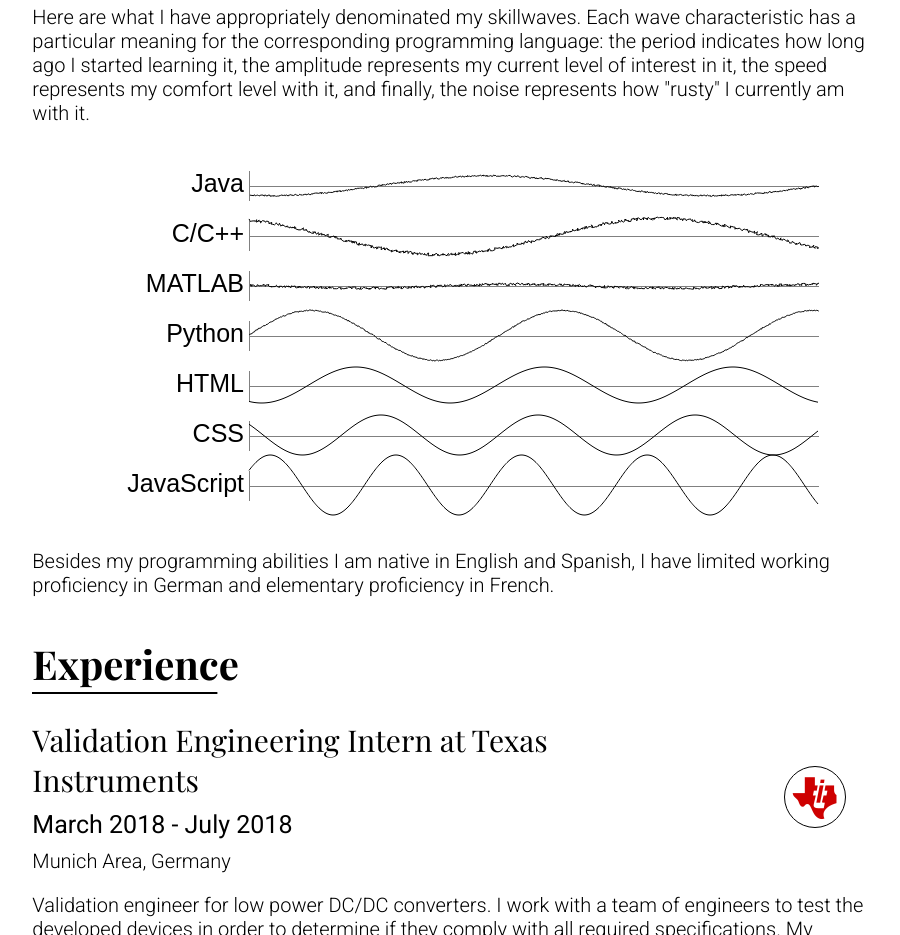
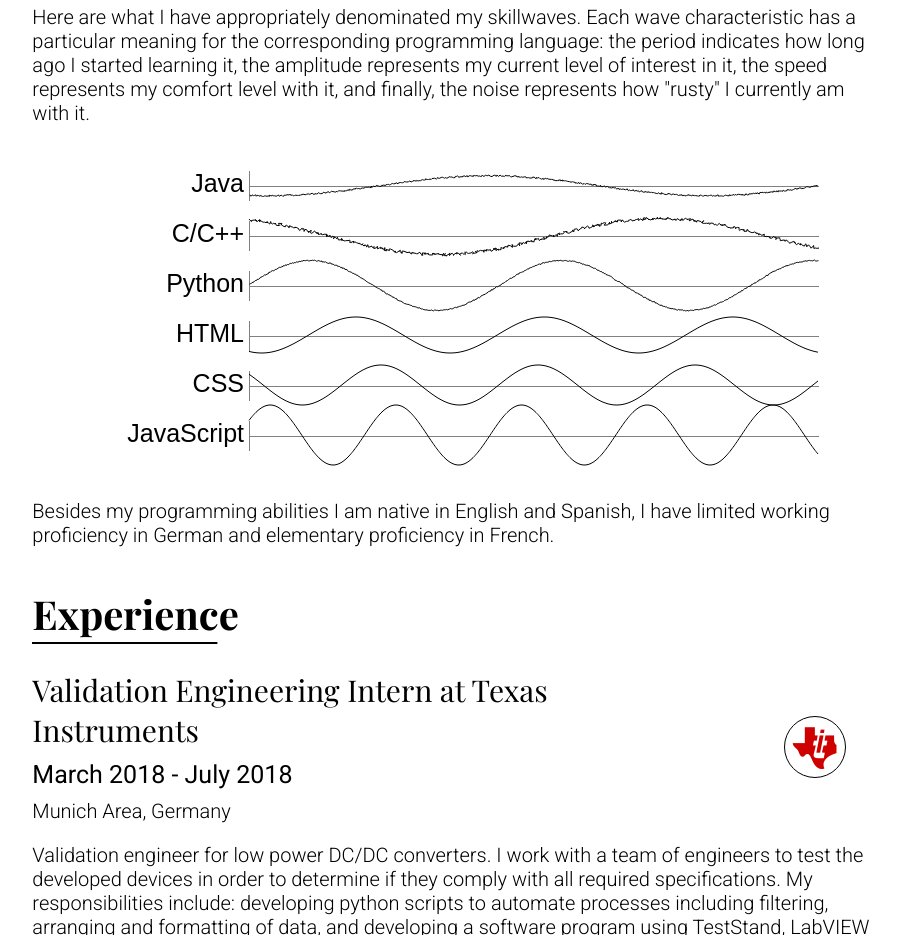
Before and after one commit to cpotdevin/cpotdevindotcom, a React (Create React App) app in the folder app/: page / in a window 1280 px wide. Shown: the part 940-1875 px from the top of the page, without its empty margins (181-1081 px from the left). Built offline with nearby package versions, Linux system fonts and the light colour scheme.

Commit message:
update skillwaves

```diff
--- a/app/src/main-pages/about-me/AboutMe.js
+++ b/app/src/main-pages/about-me/AboutMe.js
@@ -32,7 +32,7 @@ const AboutMe = () => (
         <p>Here are what I have appropriately denominated my skillwaves. Each wave characteristic has a particular meaning for the corresponding programming language: the period indicates how long ago I started learning it, the amplitude represents my current level of interest in it, the speed represents my comfort level with it, and finally, the noise represents how "rusty" I currently am with it.</p>
       </Grid>
       <Grid item className='skillset' xs={10} md={8}>
-        <Canvas width='600' height='400' canvasID='canvas-test'/>
+        <Canvas width='600' height='350' canvasID='canvas-test'/>
       </Grid>
       <Grid item className='skillset-text' xs={10} md={8}>
         <p>Besides my programming abilities I am native in English and Spanish, I have limited working proficiency in German and elementary proficiency in French.</p>
--- a/app/src/proyects/test/SkillWaves.js
+++ b/app/src/proyects/test/SkillWaves.js
@@ -36,11 +36,11 @@ class SkillWaves {
     this.t += 0.01;
     this.drawSine(50, this.t, 10, 70, 12, 1.5, 'Java');
     this.drawSine(100, this.t, 18, 70, 2, 3, 'C/C++');
-    this.drawSine(150, this.t, 2, 50, 6, 2.5, 'MATLAB');
-    this.drawSine(200, this.t, 25, 40, 8, 1, 'Python');
-    this.drawSine(250, this.t, 18, 30, 10, 0, 'HTML');
-    this.drawSine(300, this.t, 20, 25, 4, 0, 'CSS');
-    this.drawSine(350, this.t, 30, 20, 10, 0, 'JavaScript');
+    // this.drawSine(150, this.t, 2, 50, 6, 2.5, 'MATLAB');
+    this.drawSine(150, this.t, 25, 40, 8, 1, 'Python');
+    this.drawSine(200, this.t, 18, 30, 10, 0, 'HTML');
+    this.drawSine(250, this.t, 20, 25, 4, 0, 'CSS');
+    this.drawSine(300, this.t, 30, 20, 10, 0, 'JavaScript');
   }
 
   drawSine(yPos, time, amplitude, frequency, speed, noise, text) {
```
